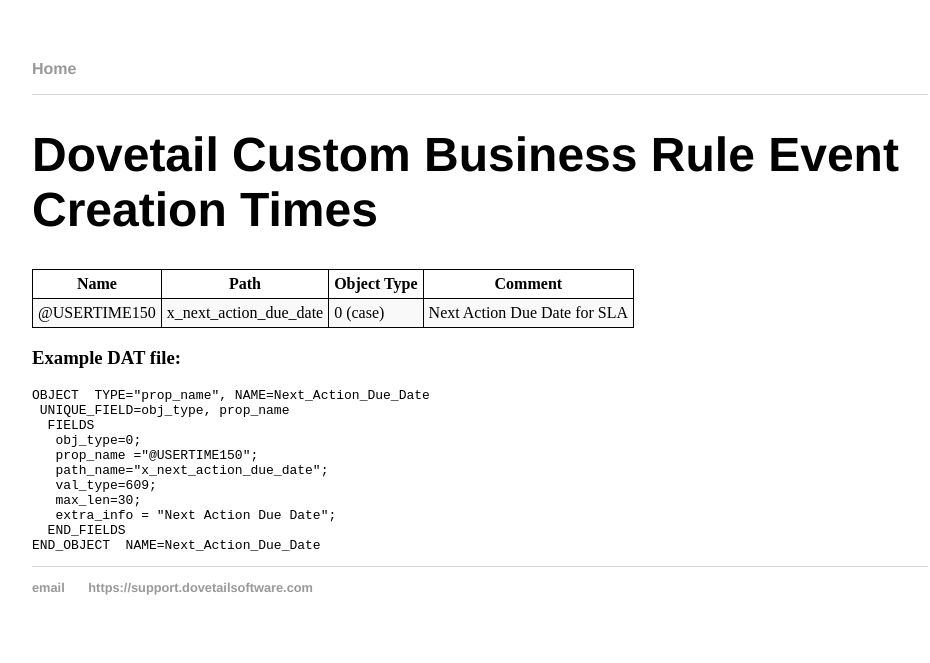
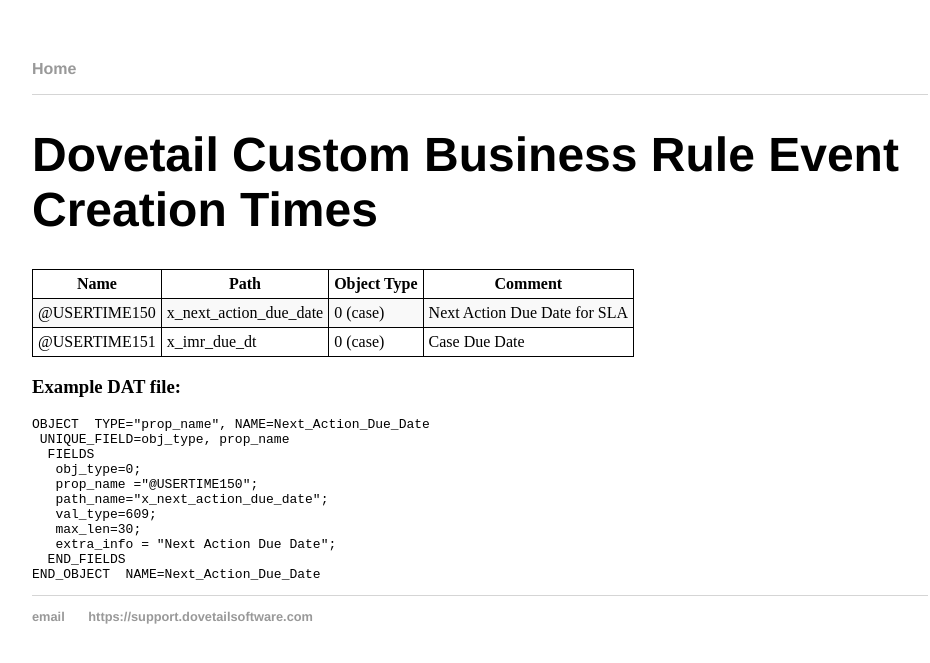
Before and after one commit to DovetailSoftware/dovetail-defined, a Jekyll site: the page built from pages/biz-rule-event-creation-times.md, in a window 1280 px wide. Shown: the top 663 px of the page, without its empty margins (160-1090 px from the left). Built offline with Jekyll 4.4.1, drawn with Linux system fonts in a browser that asks for light colours.

Commit message:
Business rule creation time for DMHC Case due date

````diff
--- a/pages/biz-rule-event-creation-times.md
+++ b/pages/biz-rule-event-creation-times.md
@@ -9,6 +9,7 @@
 | Name | Path | Object Type  | Comment |
 | --- | --- | --- | --- |
 | @USERTIME150 | x_next_action_due_date | 0 (case)  | Next Action Due Date for SLA|
+| @USERTIME151 | x_imr_due_dt | 0 (case)  | Case Due Date|
 
 ### Example DAT file:
 ```
````
